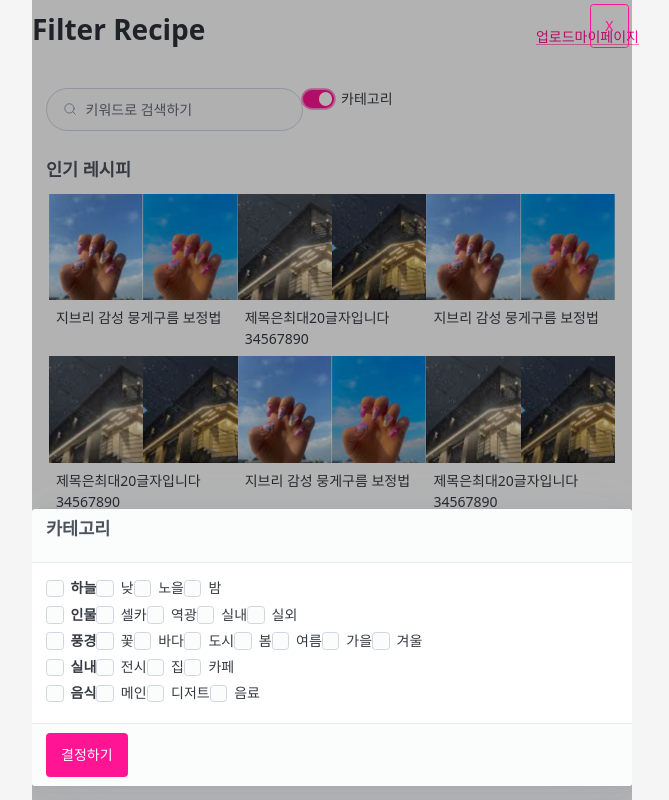
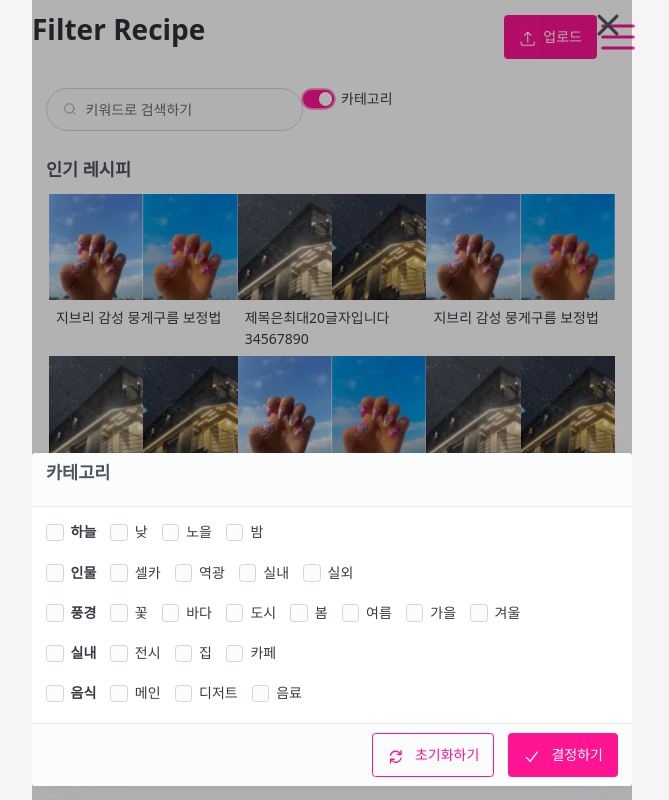
Before and after one commit to seondal/FilterRecipe, a Next.js app: page / in a window 1280 px wide. Both pictures are taken after a click on the label "카테고리". Shown: the whole page, without its empty margins (308-977 px from the left). Built offline with nearby package versions, Linux system fonts and the light colour scheme.

Commit message:
💄 style :  heroicons 적용, 카테고리 레이아웃

```diff
--- a/src/app/(main)/Category.tsx
+++ b/src/app/(main)/Category.tsx
@@ -2,6 +2,7 @@
 
 import { CATEGORY } from "@/constants";
 import useURLSearchParams from "@/hooks/useURLSearchParams";
+import { ArrowPathIcon, CheckIcon } from "@heroicons/react/20/solid";
 
 interface CategoryI {
   onClose: () => void;
@@ -19,13 +20,13 @@ export default function Category({ onClose }: CategoryI) {
   }
 
   return (
-    <article className="">
+    <article>
       <header>
         <h4>카테고리</h4>
       </header>
       {CATEGORY.map((main, idx) => (
-        <div key={idx} className="flex">
-          <label>
+        <div key={idx} className="flex gap-4 mb-4">
+          <label className="min-w-fit">
             <input
               type="checkbox"
               name="main"
@@ -33,6 +34,7 @@ export default function Category({ onClose }: CategoryI) {
             />
             <strong>{main.text}</strong>
           </label>
+          <div className="flex flex-wrap gap-x-4">
             {main.sub.map((sub, idx) => (
               <label key={idx}>
                 <input
@@ -44,9 +46,15 @@ export default function Category({ onClose }: CategoryI) {
               </label>
             ))}
           </div>
+        </div>
       ))}
-      <footer>
-        <button onClick={onClose}>결정하기</button>
+      <footer className="flex justify-end gap-4">
+        <button className="outline">
+          <ArrowPathIcon className="icon-text" /> 초기화하기
+        </button>
+        <button onClick={onClose}>
+          <CheckIcon className="icon-text" /> 결정하기
+        </button>
       </footer>
     </article>
   );
--- a/src/app/mypage/layout.tsx
+++ b/src/app/mypage/layout.tsx
@@ -1,7 +1,6 @@
 "use client";
 
 import Image from "next/image";
-import Link from "next/link";
 import { usePathname, useRouter } from "next/navigation";
 
 const MYPAGE = [
--- a/src/components/Modal.tsx
+++ b/src/components/Modal.tsx
@@ -1,3 +1,4 @@
+import { XMarkIcon } from "@heroicons/react/20/solid";
 import React, { ReactNode } from "react";
 
 type LayoutT = "center" | "bottom";
@@ -26,9 +27,10 @@ const Modal = ({ onClose, children, layout = "center" }: ModalI) => {
       className="z-40 fixed max-w-mobile inset-0 m-auto bg-black bg-opacity-30 flex overflow-hidden"
       style={StyleByLayout[layout]}
       onClick={onClose}>
-      <button className="absolute top-1 right-1 outline" onClick={onClose}>
-        X
-      </button>
+      <XMarkIcon
+        className="absolute top-1 right-1 icon-button"
+        onClick={onClose}
+      />
       <div className="z-50 w-full" onClick={(e) => e.stopPropagation()}>
         {children}
       </div>
--- a/src/components/RecipeDetailCard.tsx
+++ b/src/components/RecipeDetailCard.tsx
@@ -2,6 +2,14 @@
 
 import { RecipeI } from "@/interface/recipe";
 import { MockRecipe, MockRecipe2 } from "@/mock/mock_home";
+import {
+  ArrowPathIcon,
+  BookmarkIcon,
+  EyeIcon,
+  EyeSlashIcon,
+  ShareIcon,
+  SparklesIcon,
+} from "@heroicons/react/20/solid";
 import Image from "next/image";
 import { useState } from "react";
 
@@ -29,9 +37,19 @@ export default function RecipeDetailCard({ data }: RecipeDetailCardI) {
           </div>
         )}
         {showBefore ? (
-          <Image src={data.image.before} alt="" fill objectFit="cover" />
+          <Image
+            src={data.image.before}
+            alt=""
+            fill
+            style={{ objectFit: "cover" }}
+          />
         ) : (
-          <Image src={data.image.after} alt="" fill objectFit="cover" />
+          <Image
+            src={data.image.after}
+            alt=""
+            fill
+            style={{ objectFit: "cover" }}
+          />
         )}
       </div>
       <footer>
@@ -41,14 +59,36 @@ export default function RecipeDetailCard({ data }: RecipeDetailCardI) {
         &nbsp;
         {data.description}
         <hr />
-        <button onClick={() => setShowRecipe((cur) => !cur)}>
-          {showRecipe ? "Hide Recipe" : "Show Recipe"}
-        </button>
-        <button onClick={() => setShowBefore((cur) => !cur)}>
-          {showBefore ? "After 보기" : "Before 보기"}
-        </button>
-        <button>Bookmark</button>
-        <button>Share</button>
+        <nav>
+          <button onClick={() => setShowRecipe((cur) => !cur)}>
+            {showRecipe ? (
+              <>
+                <EyeSlashIcon className="icon-text" /> 레시피 닫기
+              </>
+            ) : (
+              <>
+                <EyeIcon className="icon-text" /> 레시피 보기
+              </>
+            )}
+          </button>
+          <button onClick={() => setShowBefore((cur) => !cur)}>
+            {showBefore ? (
+              <>
+                <SparklesIcon className="icon-text" /> 보정 후
+              </>
+            ) : (
+              <>
+                <ArrowPathIcon className="icon-text" /> 보정 전
+              </>
+            )}
+          </button>
+          <button className="outline">
+            <BookmarkIcon className="icon-in-button" />
+          </button>
+          <button className="outline">
+            <ShareIcon className="icon-in-button" />
+          </button>
+        </nav>
       </footer>
     </article>
   );
--- a/src/components/layout/Header.tsx
+++ b/src/components/layout/Header.tsx
@@ -1,5 +1,7 @@
 "use client";
 
+import { Bars3Icon } from "@heroicons/react/20/solid";
+import { ArrowUpTrayIcon, BackspaceIcon } from "@heroicons/react/24/outline";
 import Link from "next/link";
 import { usePathname, useRouter } from "next/navigation";
 
@@ -13,11 +15,18 @@ export default function Header() {
       <h1>Filter Recipe</h1>
       {isMain ? (
         <ul>
-          <Link href="/upload">업로드</Link>
-          <Link href="/mypage">마이페이지</Link>
+          <Link href="/upload">
+            <button>
+              <ArrowUpTrayIcon className="icon-text" />
+              업로드
+            </button>
+          </Link>
+          <Link href="/mypage">
+            <Bars3Icon className="icon-button" />
+          </Link>
         </ul>
       ) : (
-        <button onClick={() => router.back()}>뒤로가기</button>
+        <BackspaceIcon onClick={() => router.back()} className="size-12" />
       )}
     </nav>
   );
--- a/src/style/globals.css
+++ b/src/style/globals.css
@@ -6,3 +6,19 @@ html {
   background-color: whitesmoke;
   font-size: 14px;
 }
+
+svg {
+  cursor: pointer;
+}
+
+.icon-button {
+  @apply size-12 fill-[var(--pico-color)];
+}
+
+.icon-in-button {
+  @apply size-8;
+}
+
+.icon-text {
+  @apply size-5 mr-2;
+}
--- a/tailwind.config.ts
+++ b/tailwind.config.ts
@@ -8,6 +8,9 @@ const config: Config = {
   ],
   theme: {
     extend: {
+      colors: {
+        primary: "var(--pico-primary-background)",
+      },
       backgroundColor: {
         default: "var(--pico-background-color)",
       },
```
Lines whose indentation alone changed are shown as unchanged.
